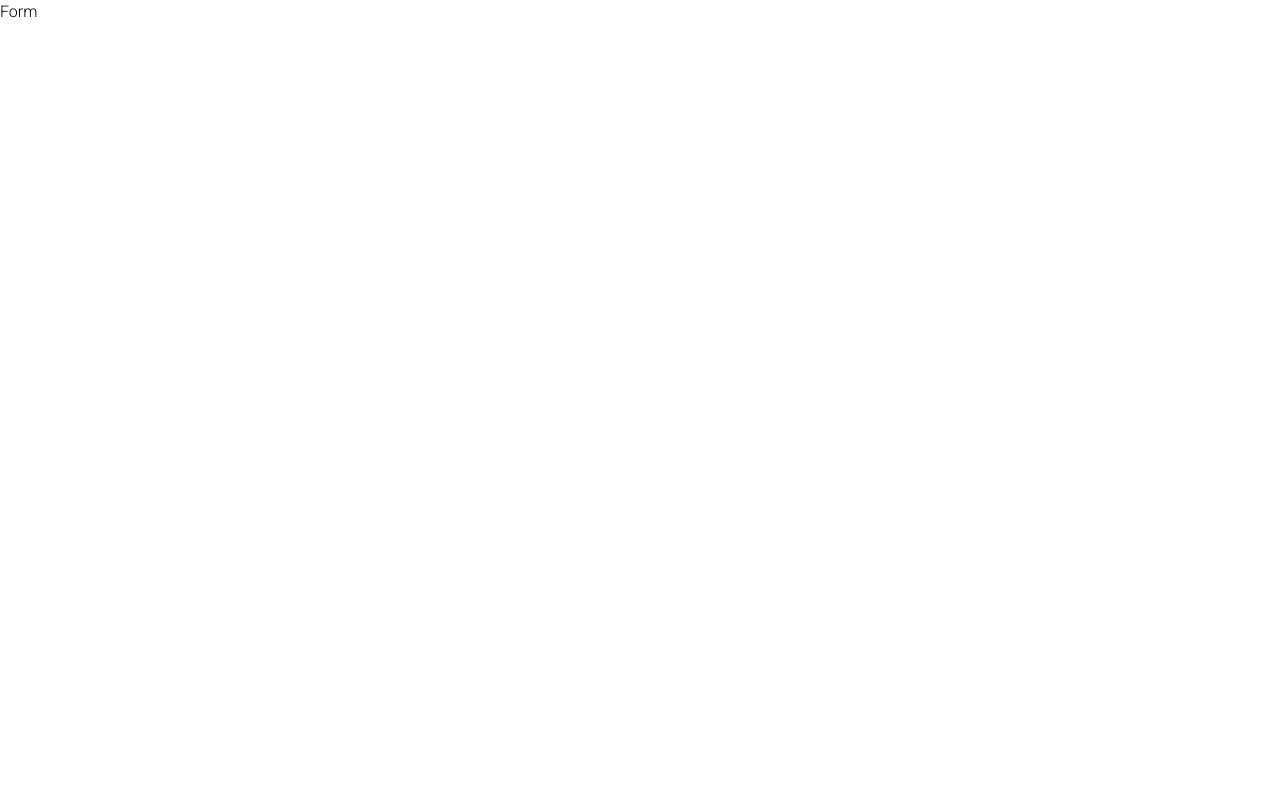
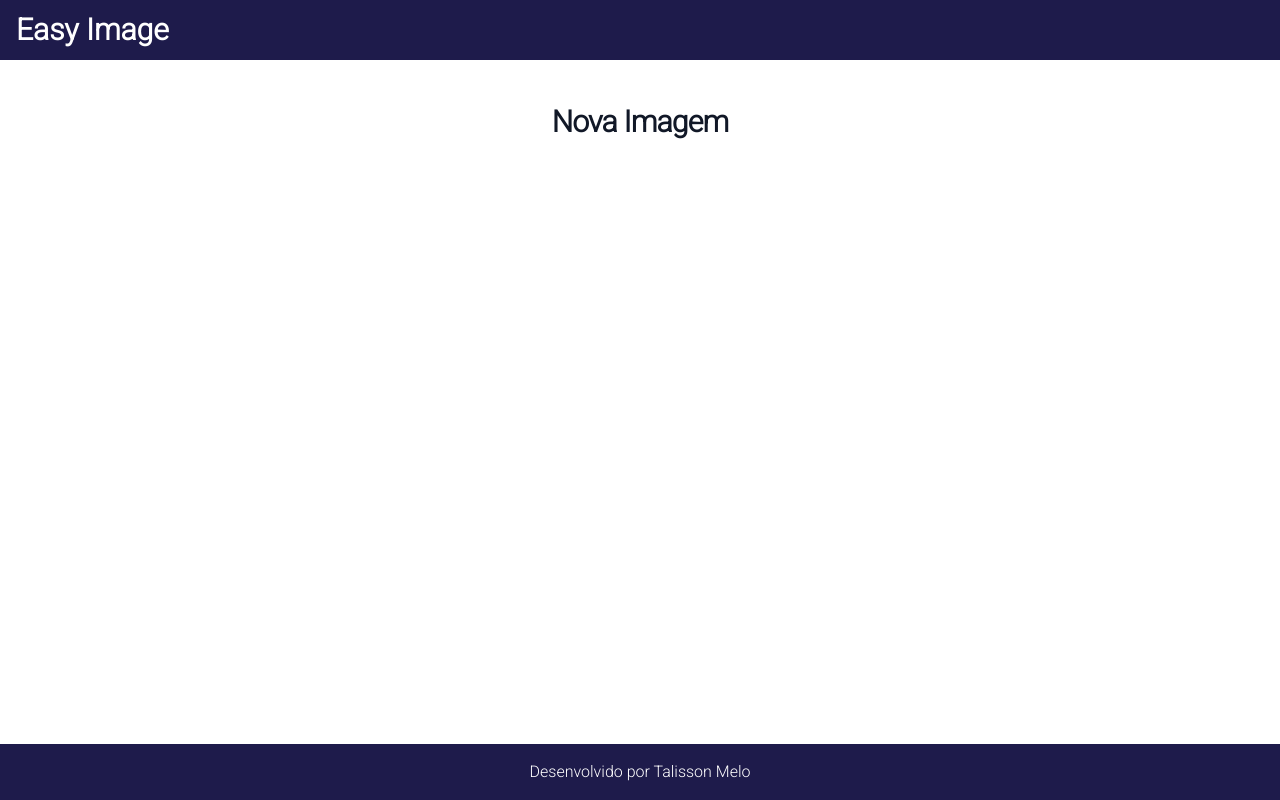
Before and after one commit to TalissonMelo/easy-image-ui, a Next.js app: page /form in a window 1280 px wide. Built offline with nearby package versions, Linux system fonts and the light colour scheme.

Commit message:
Configuring navigation between pages

```diff
--- a/src/app/form/page.tsx
+++ b/src/app/form/page.tsx
@@ -1,3 +1,13 @@
+import { Template } from "@/components/Template";
+
 export default function FormPage() {
-  return <h1>Form</h1>;
+  return (
+    <Template>
+      <section className="flex flex-col items-center justify-center my-5">
+        <h5 className="mt-3 mb-10 text-3xl font-extrabold tracking-tight text-gray-900">
+          Nova Imagem
+        </h5>
+      </section>
+    </Template>
+  );
 }
--- a/src/app/gallery/page.tsx
+++ b/src/app/gallery/page.tsx
@@ -5,6 +5,7 @@ import { Template } from "@/components/Template";
 import { useImageService } from "../services/image/image.service";
 import { useState } from "react";
 import { Image } from "../services/image/image.resource";
+import Link from "next/link";
 
 export default function GalleryPage() {
   const useService = useImageService();
@@ -58,9 +59,11 @@ export default function GalleryPage() {
           >
             Search
           </button>
-          <button className="bg-green-500 text-gray-900 px-4 py-2 rounded-lg hover:bg-green-300">
-            Add New
-          </button>
+          <Link href="/form">
+            <button className="bg-green-500 text-gray-900 px-4 py-2 rounded-lg hover:bg-green-300">
+              Add New
+            </button>
+          </Link>
         </div>
       </section>
       <section className="grid grid-cols-4 gap-8">
--- a/src/components/Template.tsx
+++ b/src/components/Template.tsx
@@ -10,7 +10,7 @@ interface TemplateProps {
 
 export const Template: React.FC<TemplateProps> = ({
   children,
-  loading,
+  loading = false,
 }: TemplateProps) => {
   return (
     <>
```
